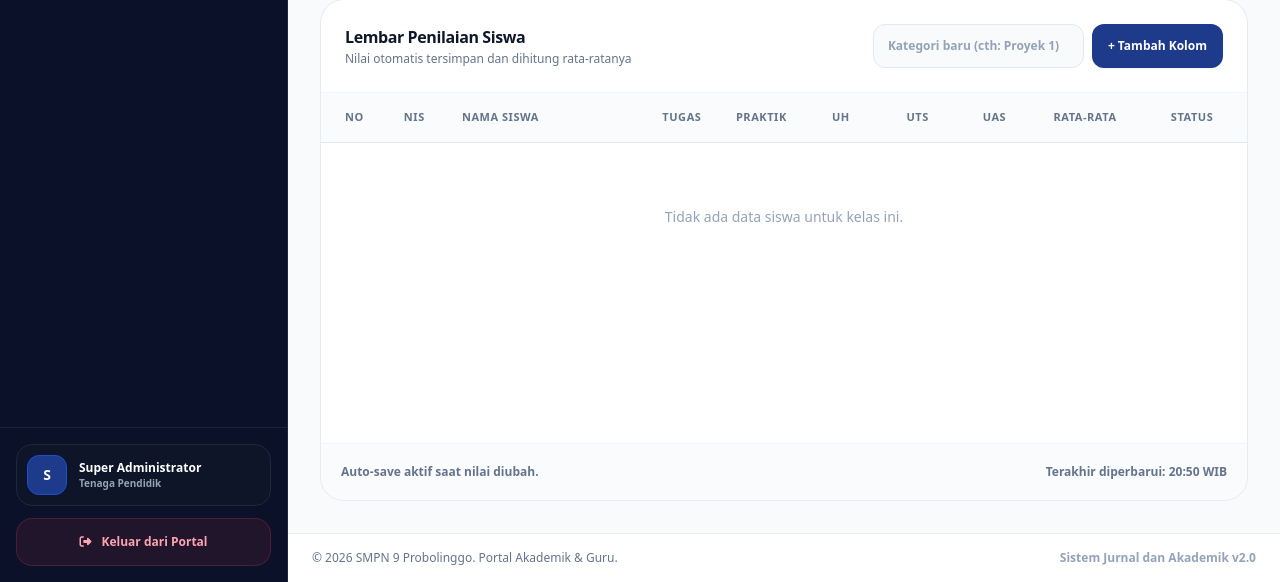
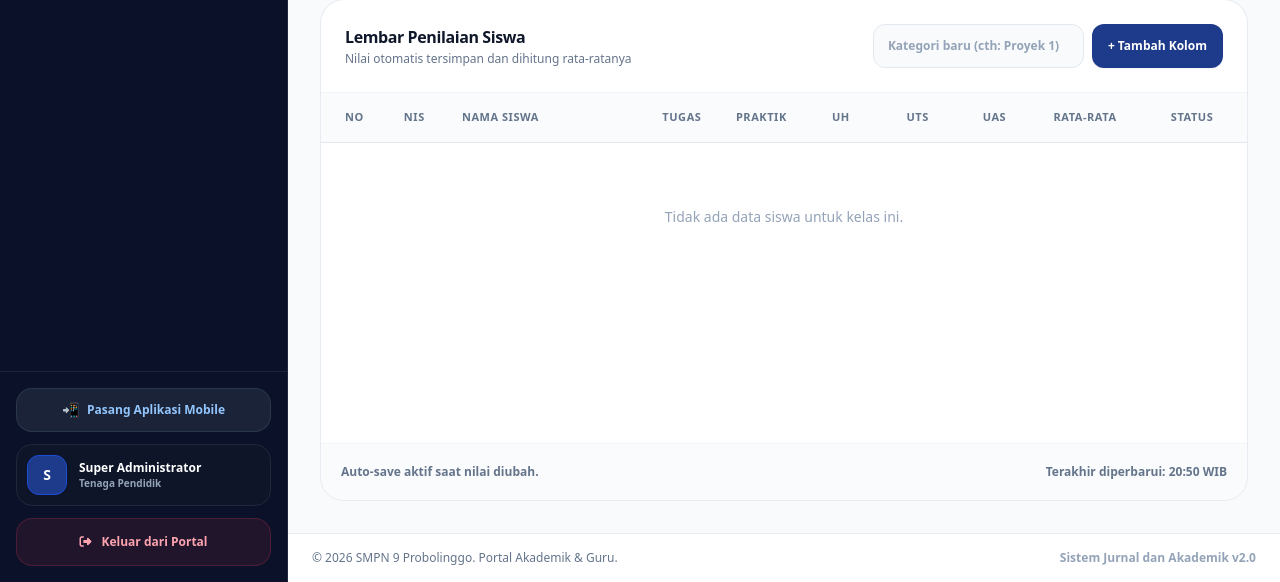
Before and after one commit to Muiz1182/jurnal-kebiasaan, a Laravel app: page /grades in a window 1280 px wide. Shown: the part 422-1004 px from the top of the page. Run offline with Laravel 12, Linux system fonts and the light colour scheme; a user stored in the database is signed in; data comes from the database, SQL or seed files in the repository; data that the repository does not hold is empty; parts of the project's set-up code (start-up, migrations or seed data) failed here and were passed over; some libraries are stand-ins or nearby versions.

Commit message:
feat(pwa): add progressive web app capability with install banner, manifest, and service worker

```diff
--- a/resources/views/layouts/app.blade.php
+++ b/resources/views/layouts/app.blade.php
@@ -5,6 +5,16 @@
     <meta name="viewport" content="width=device-width, initial-scale=1.0">
     <meta name="csrf-token" content="{{ csrf_token() }}">
     <title>@yield('title', 'Portal Guru') | SMPN 9 Probolinggo</title>
+
+    <!-- PWA & Mobile Web App Meta Tags -->
+    <link rel="manifest" href="{{ asset('manifest.json') }}">
+    <meta name="theme-color" content="#0A1128">
+    <meta name="mobile-web-app-capable" content="yes">
+    <meta name="apple-mobile-web-app-capable" content="yes">
+    <meta name="apple-mobile-web-app-status-bar-style" content="black-translucent">
+    <meta name="apple-mobile-web-app-title" content="Jurnal SMPN 9">
+    <link rel="apple-touch-icon" href="{{ asset('icons/icon-192x192.png') }}">
+    <link rel="icon" type="image/png" sizes="192x192" href="{{ asset('icons/icon-192x192.png') }}">
 
     <!-- Tailwind CSS CDN -->
     <script src="https://cdn.tailwindcss.com"></script>
@@ -152,5 +162,8 @@
         </main>
     </div>
 
+    <!-- PWA Install Prompt Banner & Script -->
+    @include('partials.pwa-install-banner')
+
 </body>
 </html>
--- a/resources/views/layouts/sidebar.blade.php
+++ b/resources/views/layouts/sidebar.blade.php
@@ -121,6 +121,14 @@
 
     <!-- Sidebar Footer (Info Profil Guru & Tombol Logout) -->
     <div class="p-4 border-t border-slate-800/80 space-y-3">
+        <!-- Tombol Pasang Aplikasi di HP -->
+        <button type="button"
+                onclick="window.dispatchEvent(new CustomEvent('trigger-pwa-install'))"
+                class="w-full min-h-[44px] flex items-center justify-center gap-2 px-3 py-2 rounded-2xl bg-slate-800/80 hover:bg-slate-700/80 text-blue-300 hover:text-white border border-slate-700/70 text-xs font-bold transition cursor-pointer">
+            <span class="text-sm">📲</span>
+            <span>Pasang Aplikasi Mobile</span>
+        </button>
+
         <!-- Kartu Guru -->
         <div class="flex items-center gap-3 p-2.5 rounded-2xl bg-slate-900/80 border border-slate-800">
             <div class="w-10 h-10 rounded-xl bg-blue-900 text-white font-extrabold flex items-center justify-center shrink-0 shadow-sm text-sm border border-blue-700">
--- /dev/null
+++ b/resources/views/partials/pwa-install-banner.blade.php
@@ -0,0 +1,221 @@
+<!-- PWA INSTALL BANNER & MODAL (SMPN 9 PROBOLINGGO) -->
+<div x-data="pwaInstaller()" x-init="init()" x-cloak>
+    <!-- Floating Bottom Banner (Muncul otomatis di mobile/desktop jika belum dipasang) -->
+    <div x-show="showBanner && !isStandalone"
+         x-transition:enter="transition ease-out duration-300"
+         x-transition:enter-start="opacity-0 translate-y-6 scale-95"
+         x-transition:enter-end="opacity-100 translate-y-0 scale-100"
+         x-transition:leave="transition ease-in duration-200"
+         x-transition:leave-start="opacity-100 translate-y-0 scale-100"
+         x-transition:leave-end="opacity-0 translate-y-6 scale-95"
+         class="fixed bottom-4 inset-x-3 sm:inset-x-auto sm:right-5 sm:max-w-md z-[9990] bg-slate-900/95 border border-slate-700/80 text-white rounded-3xl p-4 sm:p-5 shadow-2xl backdrop-blur-xl">
+
+        <div class="flex items-start gap-3.5">
+            <!-- App Icon Preview -->
+            <img src="{{ asset('icons/icon-192x192.png') }}"
+                 alt="Ikon Aplikasi SMPN 9"
+                 class="w-12 h-12 rounded-2xl object-cover p-1 bg-white/10 border border-white/20 shadow-md shrink-0">
+
+            <div class="flex-1 min-w-0">
+                <div class="flex items-center gap-2">
+                    <span class="inline-block px-2 py-0.5 rounded-md bg-emerald-500/20 text-emerald-400 text-[10px] font-black uppercase tracking-wider border border-emerald-500/30">
+                        Aplikasi Mobile
+                    </span>
+                    <span class="text-[11px] text-slate-400 font-medium">Bebas Kuota Besar</span>
+                </div>
+                <h4 class="text-sm font-black text-white mt-1 leading-snug">
+                    Pasang Aplikasi SMPN 9 di HP
+                </h4>
+                <p class="text-xs text-slate-300/90 font-medium mt-0.5 leading-relaxed">
+                    Akses jurnal lebih cepat, layar penuh tanpa bilah browser, dan hemat memori.
+                </p>
+
+                <!-- Action Buttons: Min 48px touch targets -->
+                <div class="flex items-center gap-2.5 mt-3.5">
+                    <button type="button"
+                            @click="installApp()"
+                            class="min-h-[48px] px-5 py-2.5 rounded-2xl bg-gradient-to-r from-blue-600 to-indigo-600 hover:from-blue-500 hover:to-indigo-500 active:scale-[0.98] text-white text-xs font-black shadow-lg shadow-blue-900/40 flex items-center justify-center gap-2 transition cursor-pointer flex-1 sm:flex-initial">
+                        <span>📲</span>
+                        <span>Pasang Sekarang</span>
+                    </button>
+
+                    <button type="button"
+                            @click="dismissBanner()"
+                            class="min-h-[48px] px-3.5 py-2.5 rounded-2xl bg-white/10 hover:bg-white/15 text-slate-300 hover:text-white text-xs font-bold transition cursor-pointer"
+                            title="Tutup pemberitahuan">
+                        Nanti Saja
+                    </button>
+                </div>
+            </div>
+
+            <!-- Dismiss Close Button -->
+            <button type="button"
+                    @click="dismissBanner()"
+                    class="w-8 h-8 rounded-xl bg-white/5 hover:bg-white/10 text-slate-400 hover:text-white flex items-center justify-center text-sm transition shrink-0 cursor-pointer"
+                    aria-label="Tutup banner">
+                &times;
+            </button>
+        </div>
+    </div>
+
+    <!-- Modal Petunjuk Instalasi Khusus iOS / Safari (iPhone & iPad) -->
+    <div x-show="showIosModal"
+         x-cloak
+         class="fixed inset-0 z-[10000] flex items-center justify-center p-4 bg-slate-950/70 backdrop-blur-sm"
+         x-transition:enter="transition ease-out duration-300"
+         x-transition:enter-start="opacity-0"
+         x-transition:enter-end="opacity-100"
+         x-transition:leave="transition ease-in duration-200"
+         x-transition:leave-start="opacity-100"
+         x-transition:leave-end="opacity-0">
+
+        <div @click.outside="showIosModal = false"
+             class="bg-white text-slate-900 rounded-3xl p-6 sm:p-7 max-w-sm w-full shadow-2xl border border-slate-100 relative"
+             x-transition:enter="transition ease-out duration-300"
+             x-transition:enter-start="opacity-0 scale-95 translate-y-4"
+             x-transition:enter-end="opacity-100 scale-100 translate-y-0"
+             x-transition:leave="transition ease-in duration-200"
+             x-transition:leave-start="opacity-100 scale-100 translate-y-0"
+             x-transition:leave-end="opacity-0 scale-95 translate-y-4">
+
+            <!-- Header Modal iOS -->
+            <div class="flex items-center justify-between pb-4 border-b border-slate-100">
+                <div class="flex items-center gap-3">
+                    <img src="{{ asset('icons/icon-192x192.png') }}" alt="Logo" class="w-10 h-10 rounded-2xl object-cover p-1 bg-blue-50 border border-blue-200">
+                    <div>
+                        <h3 class="text-sm font-black text-slate-900">Cara Pasang di iPhone / iPad</h3>
+                        <p class="text-[11px] text-slate-500 font-medium">Melalui Browser Safari</p>
+                    </div>
+                </div>
+                <button type="button" @click="showIosModal = false" class="w-8 h-8 rounded-xl bg-slate-100 text-slate-500 hover:text-slate-900 flex items-center justify-center text-lg font-bold">
+                    &times;
+                </button>
+            </div>
+
+            <!-- Langkah-langkah Pasang di iOS -->
+            <div class="py-4 space-y-3.5 text-xs text-slate-700">
+                <div class="flex items-start gap-3 p-2.5 rounded-2xl bg-slate-50 border border-slate-100">
+                    <span class="w-6 h-6 rounded-lg bg-blue-100 text-blue-900 font-black flex items-center justify-center text-xs shrink-0">1</span>
+                    <p class="leading-relaxed">
+                        Ketuk tombol <strong>Bagikan</strong> (<span class="font-bold">Share</span> <span class="text-blue-600 text-sm">⎋</span>) pada bilah navigasi bawah browser Safari.
+                    </p>
+                </div>
+                <div class="flex items-start gap-3 p-2.5 rounded-2xl bg-slate-50 border border-slate-100">
+                    <span class="w-6 h-6 rounded-lg bg-blue-100 text-blue-900 font-black flex items-center justify-center text-xs shrink-0">2</span>
+                    <p class="leading-relaxed">
+                        Gulir menu ke bawah dan pilih opsi <strong>"Tambahkan ke Layar Utama"</strong> (<em>Add to Home Screen</em> ➕).
+                    </p>
+                </div>
+                <div class="flex items-start gap-3 p-2.5 rounded-2xl bg-slate-50 border border-slate-100">
+                    <span class="w-6 h-6 rounded-lg bg-blue-100 text-blue-900 font-black flex items-center justify-center text-xs shrink-0">3</span>
+                    <p class="leading-relaxed">
+                        Ketuk <strong>"Tambah"</strong> di pojok kanan atas. Ikon aplikasi akan langsung muncul di layar utama HP Anda.
+                    </p>
+                </div>
+            </div>
+
+            <button type="button"
+                    @click="showIosModal = false"
+                    class="w-full min-h-[48px] rounded-2xl bg-blue-900 hover:bg-blue-800 text-white font-black text-xs transition cursor-pointer shadow-md shadow-blue-900/20">
+                Saya Mengerti
+            </button>
+        </div>
+    </div>
+</div>
+
+<script>
+    function pwaInstaller() {
+        return {
+            deferredPrompt: null,
+            showBanner: false,
+            showIosModal: false,
+            isStandalone: false,
+            isIos: false,
+
+            init() {
+                // Deteksi apakah sedang dibuka di mode Standalone PWA (Aplikasi Terpasang)
+                this.isStandalone = window.matchMedia('(display-mode: standalone)').matches ||
+                                    window.navigator.standalone === true ||
+                                    document.referrer.includes('android-app://');
+
+                // Deteksi iOS perangkat Apple
+                this.isIos = /iPad|iPhone|iPod/.test(navigator.userAgent) && !window.MSStream;
+
+                // Registrasi Service Worker resmi
+                if ('serviceWorker' in navigator) {
+                    navigator.serviceWorker.register('/sw.js').then(function(reg) {
+                        console.log('SMPN 9 Service Worker terdaftar:', reg.scope);
+                    }).catch(function(err) {
+                        console.warn('Registrasi Service Worker tertunda:', err);
+                    });
+                }
+
+                // Cek status penyimpanan dismissal di localStorage (ingat 3 hari)
+                const lastDismissed = localStorage.getItem('smpn9_pwa_dismissed');
+                const now = new Date().getTime();
+                const threeDays = 3 * 24 * 60 * 60 * 1000;
+
+                if (!this.isStandalone) {
+                    if (!lastDismissed || (now - parseInt(lastDismissed, 10)) > threeDays) {
+                        // Di iOS Safari, tampilkan banner setelah beberapa detik
+                        if (this.isIos) {
+                            setTimeout(() => {
+                                this.showBanner = true;
+                            }, 2500);
+                        }
+                    }
+                }
+
+                // Listener untuk tombol manual di halaman (misal di halaman login atau pengaturan)
+                window.addEventListener('trigger-pwa-install', () => {
+                    this.installApp();
+                });
+
+                // Tangkap event instalasi browser Android / Chrome / Edge
+                window.addEventListener('beforeinstallprompt', (e) => {
+                    e.preventDefault();
+                    this.deferredPrompt = e;
+
+                    if (!this.isStandalone) {
+                        if (!lastDismissed || (now - parseInt(lastDismissed, 10)) > threeDays) {
+                            this.showBanner = true;
+                        }
+                    }
+                });
+
+                // Deteksi saat pengguna berhasil menginstal aplikasi
+                window.addEventListener('appinstalled', () => {
+                    this.showBanner = false;
+                    this.deferredPrompt = null;
+                    console.log('Aplikasi SMPN 9 berhasil dipasang!');
+                });
+            },
+
+            installApp() {
+                if (this.isIos) {
+                    // Tampilkan panduan iOS Safari
+                    this.showIosModal = true;
+                    return;
+                }
+
+                if (this.deferredPrompt) {
+                    this.deferredPrompt.prompt();
+                    this.deferredPrompt.userChoice.then((choiceResult) => {
+                        if (choiceResult.outcome === 'accepted') {
+                            this.showBanner = false;
+                        }
+                        this.deferredPrompt = null;
+                    });
+                } else {
+                    // Fallback jika browser belum memicu beforeinstallprompt secara otomatis
+                    alert('Untuk mengunduh ke HP: Ketuk menu titik tiga (⋮) pada browser Chrome Anda, lalu pilih "Instal Aplikasi" atau "Tambahkan ke Layar Utama".');
+                }
+            },
+
+            dismissBanner() {
+                this.showBanner = false;
+                localStorage.setItem('smpn9_pwa_dismissed', new Date().getTime().toString());
+            }
+        };
+    }
+</script>
```
Also changed, not shown: public/sw.js (added, +87 -0 lines), resources/views/auth/login.blade.php (+19 -0 lines), resources/views/layouts/admin.blade.php (+11 -0 lines), resources/views/layouts/student.blade.php (+20 -3 lines), public/icons/icon-128x128.png (added), public/icons/icon-144x144.png (added), public/icons/icon-152x152.png (added), public/icons/icon-192x192.png (added), public/icons/icon-384x384.png (added), public/icons/icon-512x512.png (added), public/icons/icon-72x72.png (added), public/icons/icon-96x96.png (added), public/manifest.json (added).
